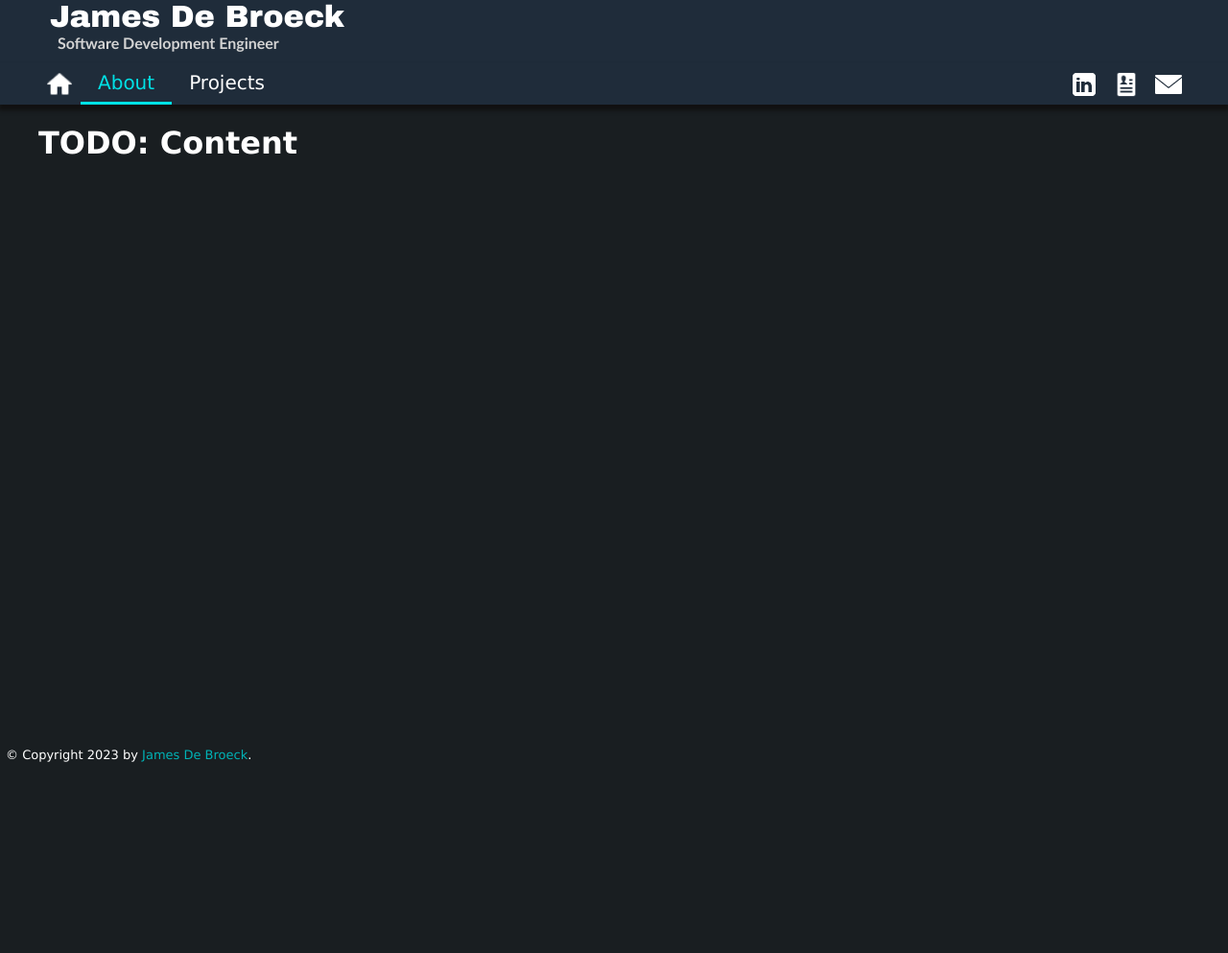
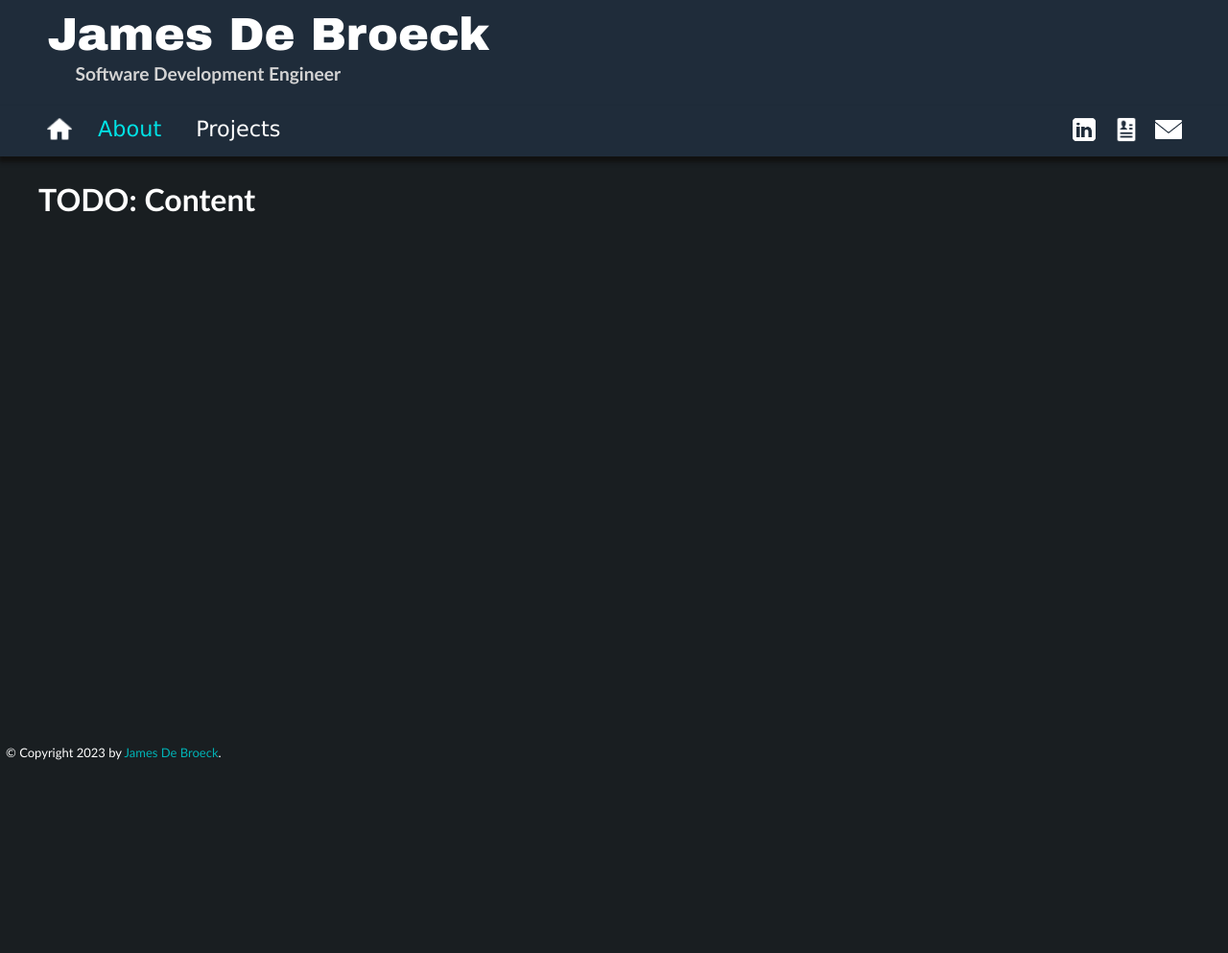
Before and after one commit to debroejm/portfolio, a Flask app: page / in a window 1280 px wide. Shown: the top 993 px of the page at 96% size. Run offline with Flask 3, Linux system fonts and the light colour scheme.

Commit message:
style: Update sizes
Update most sizes to be em instead of px, which scales better with font size
settings. Also adjust some margins/padding/etc to look slightly nicer.

```diff
--- a/static/style.css
+++ b/static/style.css
@@ -11,7 +11,8 @@ body {
     color: white;
     background-color: #191e21;
     min-height: 100%;
-    font-family: "Verdana", "sans-serif";
+    font-family: "Trebuchet MS", "sans-serif";
+    line-height: 1.5;
 }
 
 .page-width {
@@ -39,14 +40,17 @@ body {
 
 #header-name {
     font-family: "Arial Black", "sans-serif";
-    padding: 0 0 0 12px;
+    font-size: 3em;
+    padding: 0 0 0 0.2em;
     margin: 0;
 }
 
 #header-role {
     font-family: "Trebuchet MS", "sans-serif";
+    font-size: 1.2em;
+    line-height: 0.5;
     color: lightgray;
-    padding: 0 0 12px 20px;
+    padding: 0 0 1.5em 2em;
     margin: 0;
 }
 
@@ -55,7 +59,7 @@ body {
     margin: 0 auto;
     padding: 0;
     font-family: "Verdana", "sans-serif";
-    font-size: 20px;
+    font-size: 1.4em;
 }
 
 #navbar-list {
@@ -68,7 +72,7 @@ body {
 #navbar li {
     position: relative;
     display: inline;
-    margin: 0 8px;
+    margin: 3px 8px 0;
 }
 
 .navbar-left {
@@ -95,6 +99,12 @@ body {
 
 .navbar-icon-img:hover {
     filter: opacity(50%);
+}
+
+#navbar li:not(.navbar-icon) a {
+    border-bottom-color: #1f2c3a;
+    border-bottom-style: solid;
+    border-bottom-width: 3px;
 }
 
 #navbar li:not(.navbar-icon) a:hover {
```
